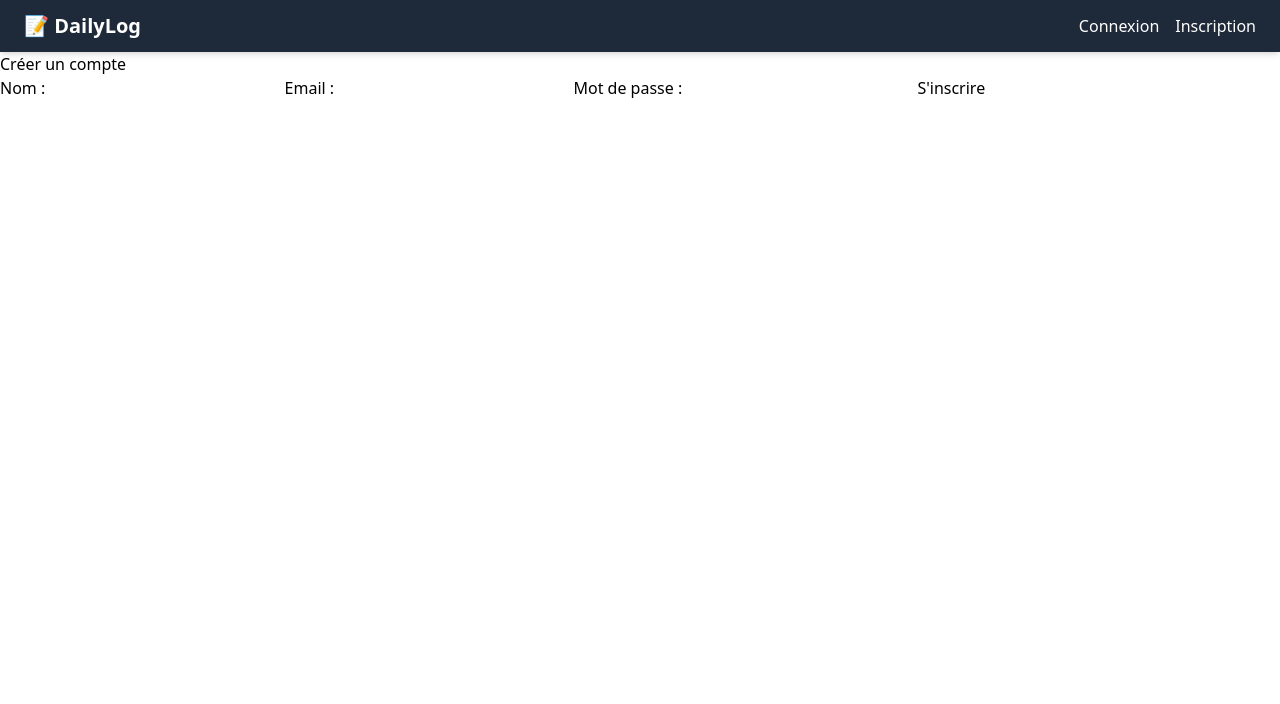
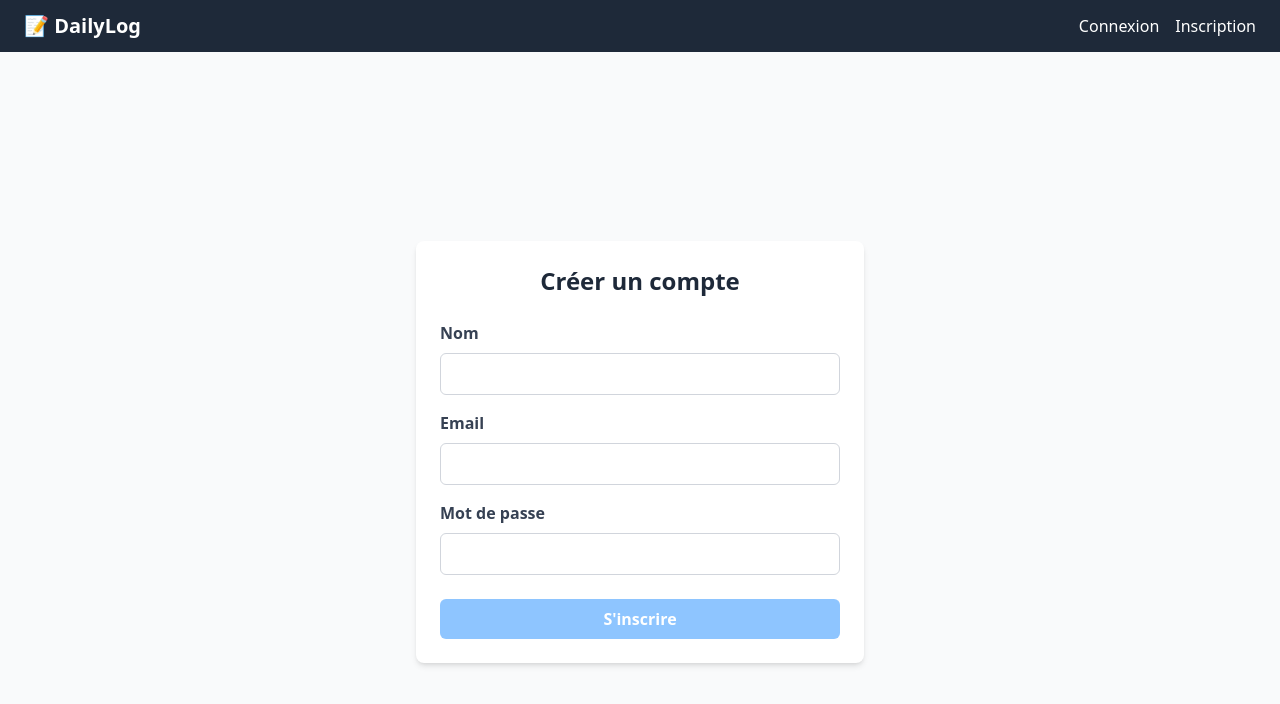
Before and after one commit to Alexandre78R/Project-DailyLog-Angular, an Angular app in the folder frontend/: page /register in a window 1280 px wide. Shown: the top 704 px of the page. Built offline with nearby package versions, Linux system fonts and the light colour scheme.

Commit message:
add tailwind look register

```diff
--- a/frontend/src/app/features/auth/register/register.component.html
+++ b/frontend/src/app/features/auth/register/register.component.html
@@ -1,17 +1,58 @@
-<h2>Créer un compte</h2>
+<div class="min-h-screen flex items-center justify-center bg-gray-50 p-4">
+  <div class="w-full max-w-md bg-white p-6 rounded-lg shadow-md">
+    <h2 class="text-2xl font-bold text-center mb-6 text-gray-800">Créer un compte</h2>
 
-<form [formGroup]="form" (ngSubmit)="onSubmit()">
-  <label>
-    Nom :
-    <input type="text" formControlName="name" />
-  </label>
-  <label>
-    Email :
-    <input type="email" formControlName="email" />
-  </label>
-  <label>
-    Mot de passe :
-    <input type="password" formControlName="password" />
-  </label>
-  <button type="submit" [disabled]="form.invalid">S'inscrire</button>
-</form>
+    <form [formGroup]="form" (ngSubmit)="onSubmit()">
+      <div class="mb-4">
+        <label for="name" class="block text-gray-700 font-semibold mb-2">Nom</label>
+        <input
+          id="name"
+          type="text"
+          formControlName="name"
+          class="w-full px-3 py-2 border rounded-md focus:outline-none focus:ring-2 focus:ring-blue-500
+                 {{ form.get('name')?.invalid && form.get('name')?.touched ? 'border-red-500' : 'border-gray-300' }}"
+        />
+        <div *ngIf="form.get('name')?.invalid && form.get('name')?.touched" class="text-red-500 text-sm mt-1">
+          <small>Nom requis</small>
+        </div>
+      </div>
+
+      <div class="mb-4">
+        <label for="email" class="block text-gray-700 font-semibold mb-2">Email</label>
+        <input
+          id="email"
+          type="email"
+          formControlName="email"
+          class="w-full px-3 py-2 border rounded-md focus:outline-none focus:ring-2 focus:ring-blue-500
+                 {{ form.get('email')?.invalid && form.get('email')?.touched ? 'border-red-500' : 'border-gray-300' }}"
+        />
+        <div *ngIf="form.get('email')?.invalid && form.get('email')?.touched" class="text-red-500 text-sm mt-1">
+          <small *ngIf="form.get('email')?.errors?.['required']">Email requis</small>
+          <small *ngIf="form.get('email')?.errors?.['email']">Email invalide</small>
+        </div>
+      </div>
+
+      <div class="mb-6">
+        <label for="password" class="block text-gray-700 font-semibold mb-2">Mot de passe</label>
+        <input
+          id="password"
+          type="password"
+          formControlName="password"
+          class="w-full px-3 py-2 border rounded-md focus:outline-none focus:ring-2 focus:ring-blue-500
+                 {{ form.get('password')?.invalid && form.get('password')?.touched ? 'border-red-500' : 'border-gray-300' }}"
+        />
+        <div *ngIf="form.get('password')?.invalid && form.get('password')?.touched" class="text-red-500 text-sm mt-1">
+          <small>Mot de passe requis</small>
+        </div>
+      </div>
+
+      <button
+        type="submit"
+        [disabled]="form.invalid"
+        class="w-full bg-blue-600 text-white py-2 rounded-md font-bold hover:bg-blue-700 disabled:bg-blue-300 disabled:cursor-not-allowed transition-colors"
+      >
+        S'inscrire
+      </button>
+    </form>
+  </div>
+</div>
```
Also changed, not shown: 1 other file (tests, documents, lock files or other folders).
